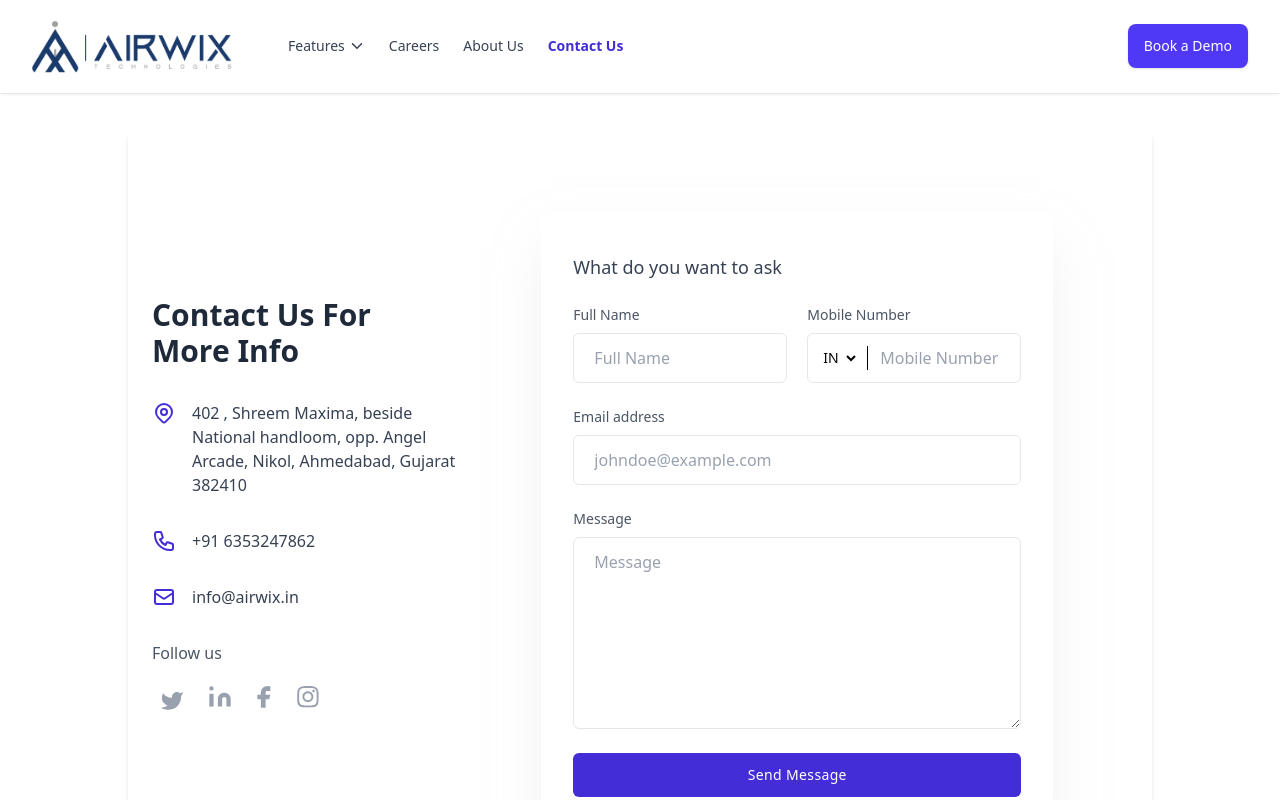
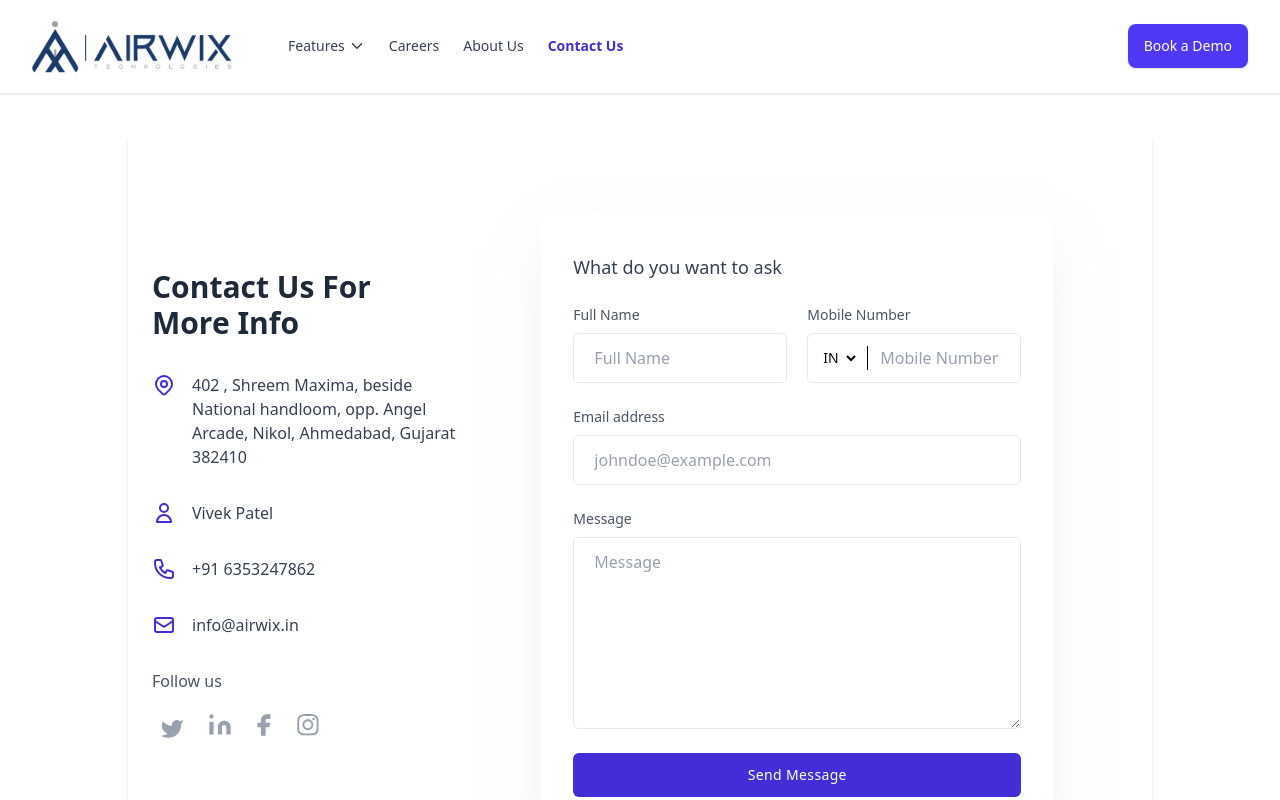
Before and after one commit to YVV-Developer/airwix, a Next.js app: page /contact in a window 1280 px wide. Shown: the top 800 px of the page. Built offline with nearby package versions, Linux system fonts and the light colour scheme.

Commit message:
Update contact page.jsx

```diff
--- a/src/app/contact/page.jsx
+++ b/src/app/contact/page.jsx
@@ -65,6 +65,28 @@ export default function ContactUs() {
                 </span>
               </p>
 
+              {/* 2. NEW: Person Name Section */}
+              <p className="flex items-start -mx-2">
+                <svg
+                  xmlns="http://www.w3.org/2000/svg"
+                  className="w-6 h-6 mx-2 text-indigo-700"
+                  fill="none"
+                  viewBox="0 0 24 24"
+                  stroke="currentColor"
+                  strokeWidth="2"
+                >
+                  <path
+                    strokeLinecap="round"
+                    strokeLinejoin="round"
+                    d="M16 7a4 4 0 11-8 0 4 4 0 018 0zM12 14a7 7 0 00-7 7h14a7 7 0 00-7-7z"
+                  />
+                </svg>
+                <span className="mx-2 text-gray-700 truncate w-72">
+                  Vivek Patel
+                </span>
+              </p>
+
+              {/* 3. Mobile Number Section */}
               <a href="tel:+91 6353247862" className="flex items-start -mx-2">
                 <svg
                   xmlns="http://www.w3.org/2000/svg"
@@ -85,7 +107,6 @@ export default function ContactUs() {
                   +91 6353247862
                 </span>
               </a>
-
               <a
                 href="mailto:info@airwix.in"
                 className="flex items-start -mx-2"
```
